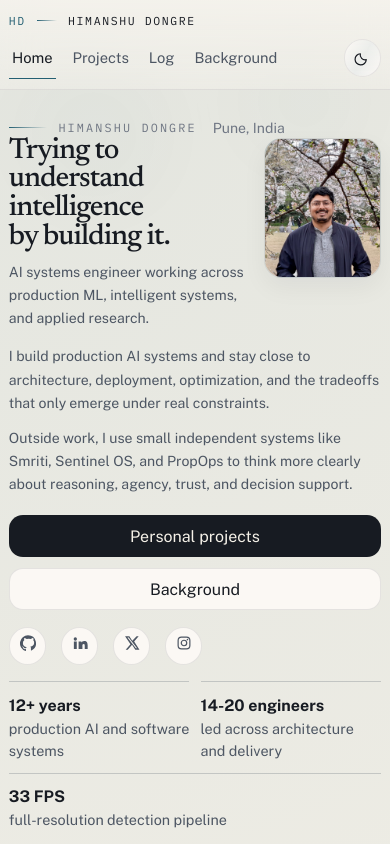
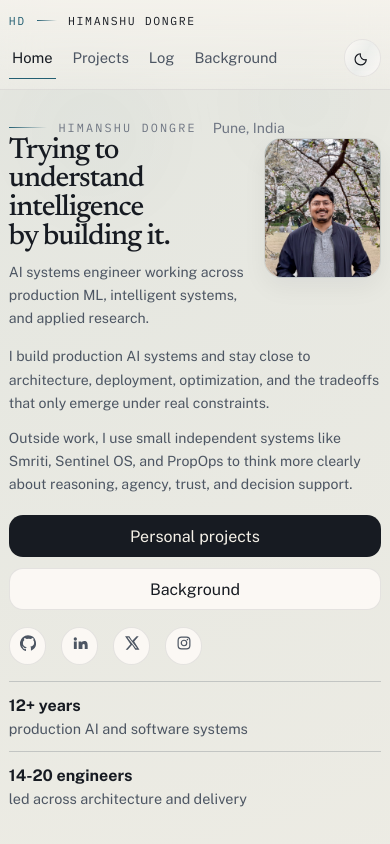
Before and after one commit to himanshudongre/himanshudongre.com, a Next.js app: page / in a window 390 px wide. Shown: the top 844 px of the page. Built offline with nearby package versions, Linux system fonts and the light colour scheme.

Commit message:
Remove stray hero metric

```diff
--- a/app/globals.css
+++ b/app/globals.css
@@ -526,7 +526,7 @@ html[data-theme="dark"] .site-header {
 
 .hero__metrics {
   display: grid;
-  grid-template-columns: repeat(3, minmax(0, 1fr));
+  grid-template-columns: repeat(auto-fit, minmax(13rem, 1fr));
   gap: 0.8rem;
   margin-top: 1.3rem;
 }
@@ -1435,10 +1435,6 @@ html[data-js="true"] .reveal.is-visible {
     margin-top: 1.05rem;
   }
 
-  .hero__metrics .metric:last-child {
-    grid-column: 1 / -1;
-  }
-
   .page-title,
   .detail-hero__title {
     max-width: 10.5ch;
@@ -1498,6 +1494,10 @@ html[data-js="true"] .reveal.is-visible {
   .hero__content,
   .hero__metrics {
     text-align: left;
+  }
+
+  .hero__metrics {
+    grid-template-columns: 1fr;
   }
 
   .hero__meta {
--- a/content/profile.ts
+++ b/content/profile.ts
@@ -22,7 +22,6 @@ export const profile = {
   metrics: [
     { value: "12+ years", label: "production AI and software systems" },
     { value: "14-20 engineers", label: "led across architecture and delivery" },
-    { value: "33 FPS", label: "full-resolution detection pipeline" },
   ],
   socialLinks: [
     {
```
